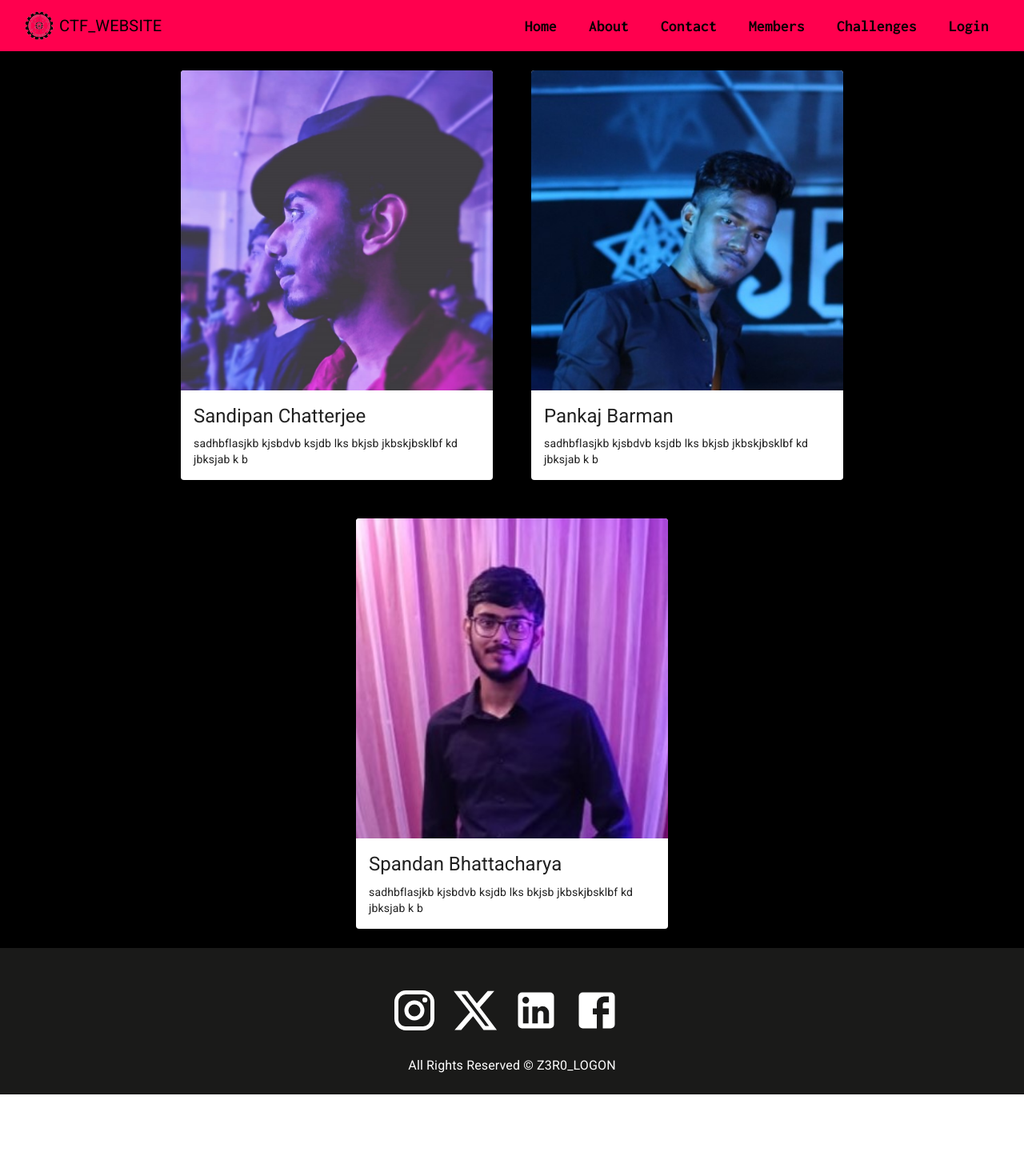
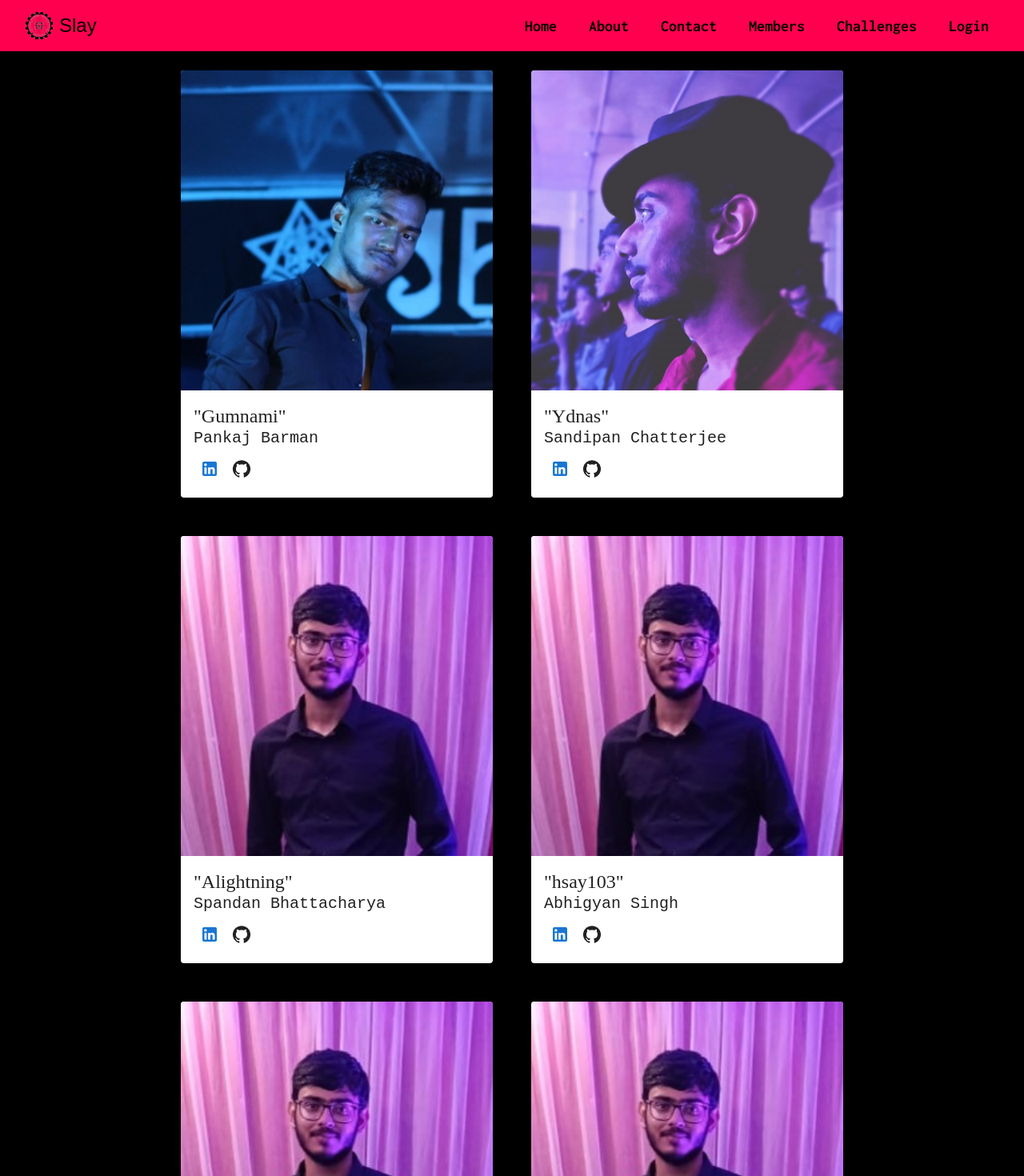
Before and after one commit to ayush-297/college-ctf, a React (Create React App) app: page /members in a window 1280 px wide. Shown: the top 1470 px of the page at 80% size. Before the commit the page ends 1368 px from the top, so only its background shows below. Built offline with nearby package versions, Linux system fonts and the light colour scheme.

Commit message:
members added along with media links

```diff
--- a/src/Data/Data.js
+++ b/src/Data/Data.js
@@ -5,18 +5,45 @@ import mem3 from '../image/mem3.jpg'
 
 export const MemList = [
     {
-        name: 'Sandipan Chatterjee',
-        description: "sadhbflasjkb kjsbdvb ksjdb lks bkjsb jkbskjbsklbf kd jbksjab k b",
-        image:mem1,
+        name: 'Pankaj Barman',
+        codename: 'Gumnami',
+        image:mem2,
+        linkedin:"https://www.linkedin.com/in/pankaj-barman-737b97224/",
+        github:"https://github.com/Pankaj0038",
     },
     {
-        name: 'Pankaj Barman',
-        description: "sadhbflasjkb kjsbdvb ksjdb lks bkjsb jkbskjbsklbf kd jbksjab k b",
-        image:mem2,
+        name: 'Sandipan Chatterjee',
+        codename: 'Ydnas',
+        image:mem1,
+        linkedin:"https://www.linkedin.com/in/sandipan-chatterjee-jgec/",
+        github:"https://github.com/sandy3002",
     },
     {
         name: 'Spandan Bhattacharya',
-        description: "sadhbflasjkb kjsbdvb ksjdb lks bkjsb jkbskjbsklbf kd jbksjab k b",
+        codename: 'Alightning',
         image:mem3,
+        linkedin:"https://www.linkedin.com/in/spandan-bhattacharya-02509b227/",
+        github:"https://github.com/Spandan-Bhattacharya",
+    },
+    {
+        name: 'Abhigyan Singh',
+        codename: 'hsay103',
+        image:mem3,
+        linkedin:"https://www.linkedin.com/in/abhigyan103/",
+        github:"https://github.com/Abhigyan103",
+    },
+    {
+        name: 'Atri Sukul',
+        codename: 'Atri Sukul',
+        image:mem3,
+        linkedin:"https://www.linkedin.com/in/atri-sukul-35a9b022a/",
+        github:"https://github.com/AtriSukul1508",
+    },
+    {
+        name: 'Ankit Sengupta',
+        codename: 'Ankit Sengupta',
+        image:mem3,
+        linkedin:"https://www.linkedin.com/in/ankit-sengupta-ecejgec25/",
+        github:"",
     }
 ]
--- a/src/components/Layout/Footer.jsx
+++ b/src/components/Layout/Footer.jsx
@@ -1,9 +1,10 @@
 import React from 'react'
-import { Box, Typography } from '@mui/material'
+import { Box, Typography, IconButton } from '@mui/material'
 import InstagramIcon from '@mui/icons-material/Instagram';
 import XIcon from '@mui/icons-material/X';
 import LinkedInIcon from '@mui/icons-material/LinkedIn';
 import FacebookIcon from '@mui/icons-material/Facebook';
+
 
 const Footer = () => {
   return (
@@ -20,10 +21,11 @@ const Footer = () => {
                 transition: 'all 500ms',
             }
         }}>
-            <InstagramIcon />
-            <XIcon/>
-            <LinkedInIcon/>
-            <FacebookIcon/>
+            <IconButton href="https://www.instagram.com/slay_ctf/?igsh=MXI2dTZlcDB0Z2sycQ%3D%3D" target="_blank" color='inherit'><InstagramIcon/></IconButton>
+            <IconButton href="https://twitter.com/i/flow/login?redirect_after_login=%2Fslay_ctf" target="_blank" color='inherit'><XIcon/></IconButton>
+            <IconButton href="https://www.linkedin.com/company/slay-ctf/" target="_blank" color='inherit'><LinkedInIcon/></IconButton>
+            <IconButton href="https://twitter.com/i/flow/login?redirect_after_login=%2Fslay_ctf" target="_blank" color='inherit'><FacebookIcon/></IconButton>
+
         </Box>
         <Typography varient="h5" sx={{"@media (max-width:600px)": {
             fontSize: "1rem",
--- a/src/components/Layout/Header.jsx
+++ b/src/components/Layout/Header.jsx
@@ -18,7 +18,7 @@ const Header = () => {
       <Box className="Drawer" onClick={handleDrawerOpen} sx={{textAlign: 'center', width:"100%", height:"100%"}}>
           <img src={drawerlogo} alt="drawerlogo"/>
           <Typography color='black' variant='h6' component="div" sx={{flexGrow : 1, my:2 } }>
-            CTF_WEBSITE
+            Slay
           </Typography>
           <Divider></Divider>
             <ul className='drawer-navigation'>
@@ -36,6 +36,9 @@ const Header = () => {
               </li>
               <li>
                 <Link to={'/challenges'}>Challenges</Link>
+              </li>
+              <li>
+                <Link to={'/members'}>Members</Link>
               </li>
               <li>
                 <Link to={'/login'}>Login</Link>
@@ -60,8 +63,8 @@ const Header = () => {
             <MenuIcon></MenuIcon>
           </IconButton>
         <Logo></Logo>
-        <Typography color='black' variant='h6' component="div" sx={{flexGrow : 1} }>
-        <Link to={'/'} style={{color: 'black',textDecoration:'none'}}>CTF_WEBSITE</Link>
+        <Typography color='black' variant='h5' component="div" sx={{flexGrow : 1} }>
+        <Link to={'/'} style={{color: 'black', textDecoration:"none", fontFamily:"fantasy"}}>Slay</Link>
         </Typography>
         <Box sx={{display: {xs:'none',sm:"block"}}}>
           <ul className='navigation-menu'>
--- a/src/pages/Members.jsx
+++ b/src/pages/Members.jsx
@@ -1,8 +1,9 @@
 import React from 'react'
 import Layout from '../components/Layout/Layout'
-import { Box, Card, CardActionArea, CardContent, CardMedia, Typography } from '@mui/material'
+import { Box, Card, CardActionArea, CardContent, CardMedia, Typography, IconButton } from '@mui/material'
 import { MemList } from '../Data/Data'
-
+import LinkedInIcon from '@mui/icons-material/LinkedIn';
+import GitHubIcon from '@mui/icons-material/GitHub';
 
 const Members = () => {
   return (
@@ -14,10 +15,15 @@ const Members = () => {
                 <CardActionArea>
                   <CardMedia sx={{minHeight: "400px"}} component={'img'} src={mem.image} alt={mem.name}/>
                   <CardContent>
-                    <Typography variant='h5' gutterBottom component={'div'}>
+                  <Typography sx={{fontFamily:"cursive"}} variant='h5' gutterBottom component={'codename'}>
+                      "{mem.codename}"
+                    </Typography>
+                    <Typography sx={{fontFamily:"monospace", fontSize:"20px"}} variant='h8' gutterBottom component={'div'}>
                       {mem.name}
                     </Typography>
-                    <Typography variant="body2">{mem.description}</Typography>
+                    <IconButton href={mem.linkedin} target="_blank"  color='primary'><LinkedInIcon/></IconButton>
+                    <IconButton color='inherit' href={mem.github}
+                    target="_blank" ><GitHubIcon/></IconButton>
                   </CardContent>
                 </CardActionArea>
               </Card>
```
